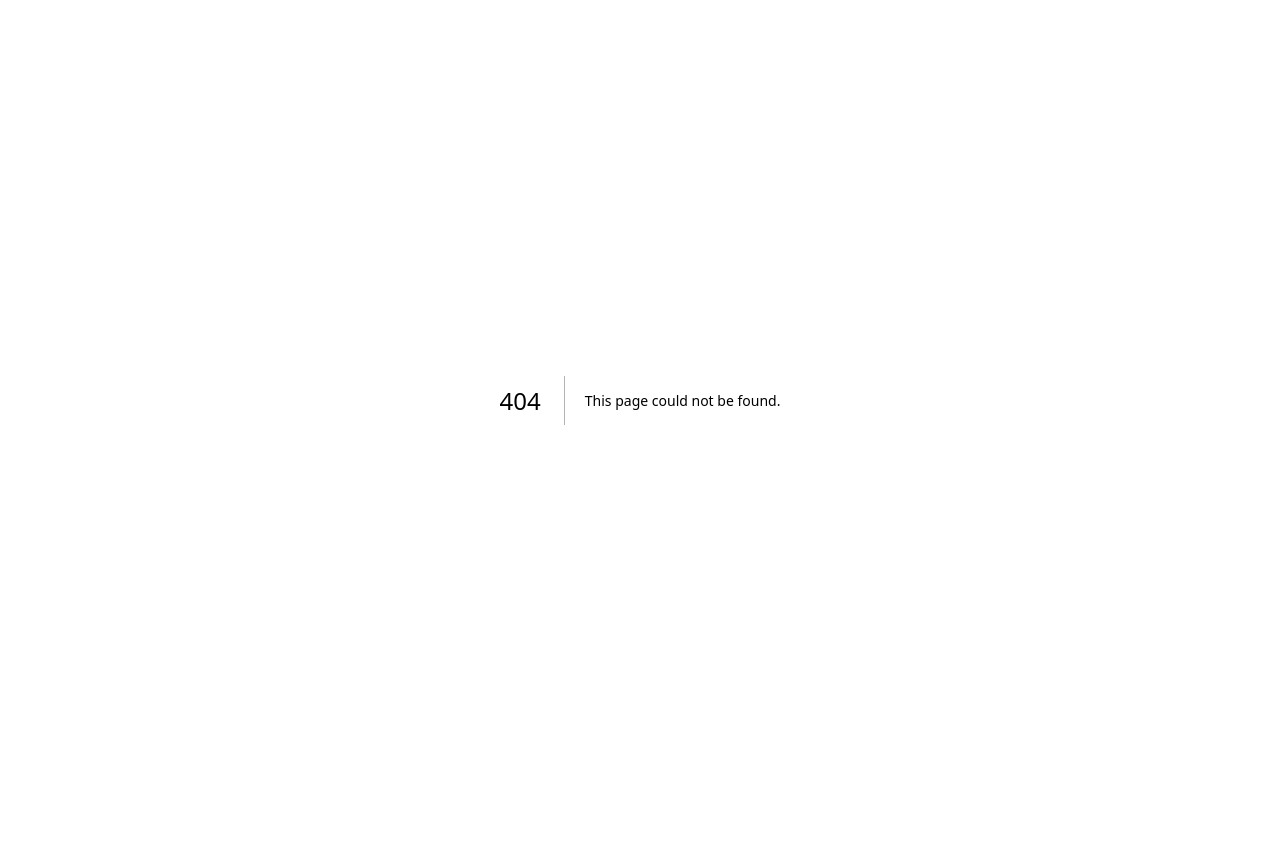
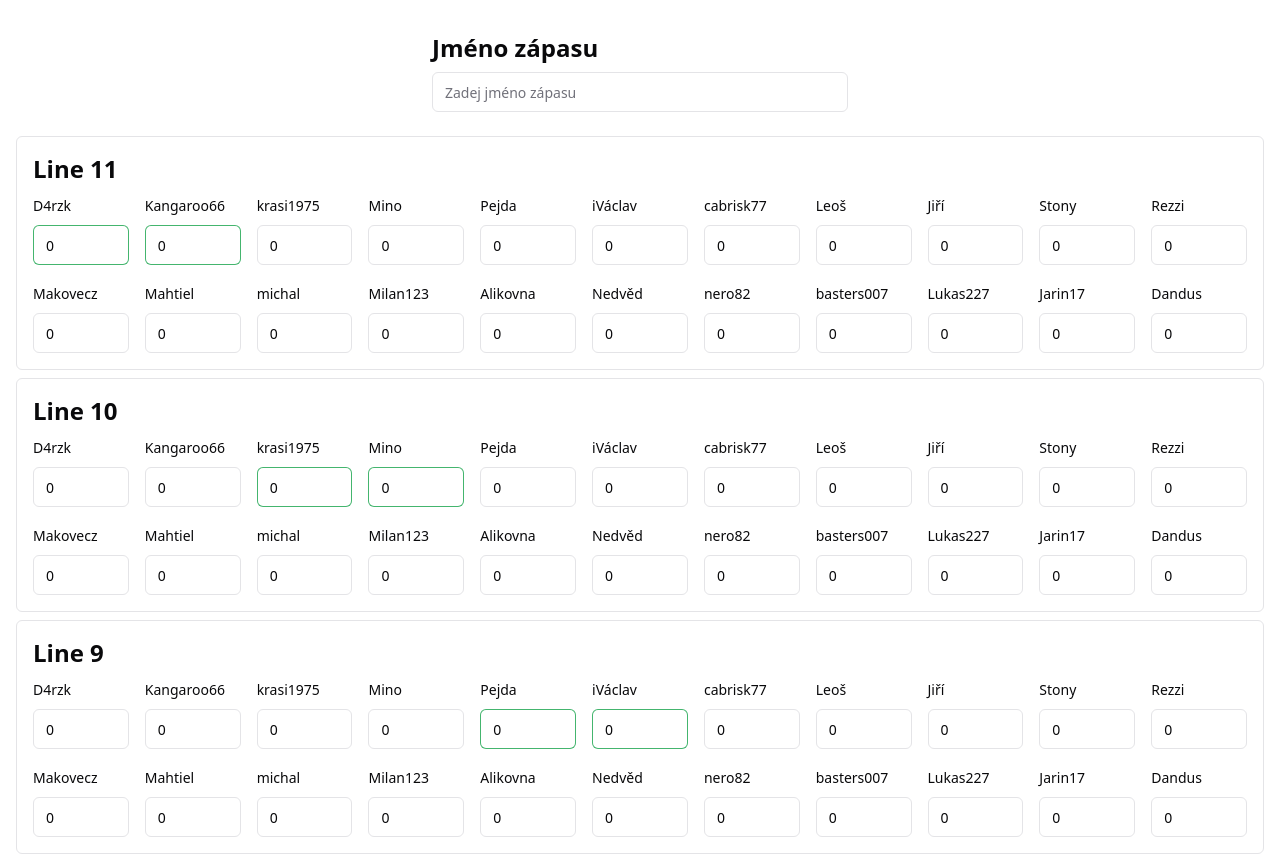
Before and after one commit to krouskystepan/football-lineup, a Next.js app: page /create-match in a window 1280 px wide. Before the commit this address had no page. Shown: the top 854 px of the page. Before the commit the page ends 800 px from the top, so only its background shows below. Built offline with nearby package versions, Linux system fonts and the light colour scheme.

Commit message:
add update match

```diff
--- a/actions/match.action.ts
+++ b/actions/match.action.ts
@@ -16,6 +16,28 @@ export async function createMatch(match: MatchType) {
   }
 }
 
+export async function updateMatch(id: string, match: MatchType) {
+  try {
+    await connectToDatabase()
+
+    await Match.findByIdAndUpdate(id, match, { new: true })
+  } catch (error) {
+    console.error(error)
+  }
+}
+
+export async function getMatchById(id: string) {
+  try {
+    await connectToDatabase()
+
+    const match = await Match.findById(id)
+
+    return JSON.stringify(match)
+  } catch (error) {
+    console.error(error)
+  }
+}
+
 export async function getMatches() {
   try {
     await connectToDatabase()
--- /dev/null
+++ b/app/create-match/page.tsx
@@ -0,0 +1,151 @@
+'use client'
+
+import { initialPlayers, NUMBER_OF_LINES } from '@/constants'
+import { zodResolver } from '@hookform/resolvers/zod'
+import React from 'react'
+import { useForm } from 'react-hook-form'
+
+import { Button } from '@/components/ui/button'
+import {
+  Form,
+  FormControl,
+  FormField,
+  FormItem,
+  FormLabel,
+  FormMessage,
+} from '@/components/ui/form'
+import { Input } from '@/components/ui/input'
+import { z } from 'zod'
+import { createMatch } from '@/actions/match.action'
+import { useRouter } from 'next/navigation'
+import { toast } from 'sonner'
+import { formatScore } from '@/lib/utils'
+import { MatchType } from '@/types'
+
+const formSchema = z.object({
+  matchName: z.string().min(1, { message: 'Jméno zápasu je povinné' }),
+  lines: z.array(
+    z.object({
+      players: z.array(
+        z.object({
+          id: z.coerce.number(),
+          name: z.string(),
+          score: z.string().min(1, { message: 'Povinné' }),
+          defaultLine: z.coerce.number(),
+        })
+      ),
+      line: z.coerce.number(),
+    })
+  ),
+})
+
+export default function CreateMatch() {
+  const router = useRouter()
+
+  const form = useForm<z.infer<typeof formSchema>>({
+    resolver: zodResolver(formSchema),
+    defaultValues: {
+      matchName: '',
+      lines: Array.from({ length: NUMBER_OF_LINES }, (_, index) => ({
+        line: index + 1,
+        players: initialPlayers.map((player) => ({
+          id: player.id,
+          name: player.name,
+          score: '0',
+          defaultLine: player.defaultLine,
+        })),
+      })),
+    },
+  })
+
+  async function onSubmit(values: z.infer<typeof formSchema>) {
+    try {
+      const formattedValues: MatchType = {
+        ...values,
+        lines: values.lines.map((line) => ({
+          ...line,
+          players: line.players.map((player) => ({
+            ...player,
+            score: formatScore(player.score),
+          })),
+        })),
+      }
+
+      await createMatch(formattedValues)
+      toast.success('Zápas byl úspěšně vytvořen')
+      router.push('/')
+    } catch (error) {
+      console.error(error)
+    }
+  }
+
+  return (
+    <main className="max-w-7xl mx-auto my-8">
+      <Form {...form}>
+        <form onSubmit={form.handleSubmit(onSubmit)}>
+          <div className="flex justify-center items-center mb-6 ">
+            <FormField
+              control={form.control}
+              name="matchName"
+              render={({ field }) => (
+                <FormItem className="w-full md:w-1/3">
+                  <FormLabel className="text-2xl font-bold">
+                    Jméno zápasu
+                  </FormLabel>
+                  <FormControl>
+                    <Input placeholder="Zadej jméno zápasu" {...field} />
+                  </FormControl>
+                  <FormMessage />
+                </FormItem>
+              )}
+            />
+          </div>
+
+          {form
+            .watch('lines')
+            .map((line, lineIndex) => (
+              <div
+                key={lineIndex}
+                className="space-y-2 border p-4 rounded-md my-2"
+              >
+                <h3 className="text-2xl font-semibold">Line {lineIndex + 1}</h3>
+                <div className="grid grid-cols-2 sm:grid-cols-3 md:grid-cols-6 xl:grid-cols-11 gap-4">
+                  {line.players.map((player, playerIndex) => (
+                    <FormField
+                      key={playerIndex}
+                      control={form.control}
+                      name={`lines.${lineIndex}.players.${playerIndex}.score`}
+                      render={({ field }) => (
+                        <FormItem>
+                          <FormLabel>{player.name}</FormLabel>
+                          <FormControl>
+                            <Input
+                              placeholder="Zadej skóre"
+                              {...field}
+                              className={`${
+                                lineIndex === player.defaultLine - 1
+                                  ? 'border-primary/80'
+                                  : ''
+                              }`}
+                            />
+                          </FormControl>
+                        </FormItem>
+                      )}
+                    />
+                  ))}
+                </div>
+              </div>
+            ))
+            .reverse()}
+          <Button
+            type="submit"
+            disabled={form.formState.isSubmitting}
+            className="w-full"
+          >
+            Odeslat
+          </Button>
+        </form>
+      </Form>
+    </main>
+  )
+}
--- a/app/page.tsx
+++ b/app/page.tsx
@@ -3,27 +3,31 @@ import { buttonVariants } from '@/components/ui/button'
 import { Separator } from '@/components/ui/separator'
 import { MatchType } from '@/types'
 import Link from 'next/link'
-import { useEffect, useState } from 'react'
 
 export default async function Home() {
   const matches: MatchType[] | undefined = await getMatches()
 
-  console.log('Matches:', matches)
-
   return (
     <div className="py-4">
       <div className="flex gap-5  items-center">
-        <h1>Football Lineup Manager</h1>
-        <Link href={'/match'} className={buttonVariants()}>
-          Vytvorit zapas
+        <Link href={'/create-match'} className={buttonVariants()}>
+          Vytvořit zápas
         </Link>
       </div>
       <div className="grid-cols-1 md:grid-cols-3 gap-4 grid">
         {matches?.map((match) => (
-          <div key={match.matchName} className="border p-4">
-            <h2 className="text-3xl font-bold text-center">
-              {match.matchName}
-            </h2>
+          <div key={match._id} className="border p-4">
+            <div className="flex gap-4 justify-between">
+              <h2 className="text-3xl font-bold text-center">
+                {match.matchName}
+              </h2>
+              <Link
+                href={`/update-match/${match._id}`}
+                className={buttonVariants({ variant: 'secondary' })}
+              >
+                Aktualizovat
+              </Link>
+            </div>
             {match.lines.map((line, index) => (
               <div key={index} className="group">
                 <h3 className="text-xl font-semibold">Line {index + 1}</h3>
--- a/app/match/page.tsx
+++ b/app/update-match/[id]/page.tsx
@@ -2,7 +2,7 @@
 
 import { initialPlayers, NUMBER_OF_LINES } from '@/constants'
 import { zodResolver } from '@hookform/resolvers/zod'
-import React from 'react'
+import React, { useEffect } from 'react'
 import { useForm } from 'react-hook-form'
 
 import { Button } from '@/components/ui/button'
@@ -16,9 +16,11 @@ import {
 } from '@/components/ui/form'
 import { Input } from '@/components/ui/input'
 import { z } from 'zod'
-import { createMatch } from '@/actions/match.action'
 import { useRouter } from 'next/navigation'
 import { toast } from 'sonner'
+import { formatScore } from '@/lib/utils'
+import { MatchType } from '@/types'
+import { getMatchById, updateMatch } from '@/actions/match.action'
 
 const formSchema = z.object({
   matchName: z.string().min(1, { message: 'Jméno zápasu je povinné' }),
@@ -28,7 +30,7 @@ const formSchema = z.object({
         z.object({
           id: z.coerce.number(),
           name: z.string(),
-          score: z.coerce.number(),
+          score: z.string().min(1, { message: 'Povinné' }),
           defaultLine: z.coerce.number(),
         })
       ),
@@ -37,7 +39,11 @@ const formSchema = z.object({
   ),
 })
 
-export default function Match() {
+export default function UpdateMatch({
+  params: { id },
+}: {
+  params: { id: string }
+}) {
   const router = useRouter()
 
   const form = useForm<z.infer<typeof formSchema>>({
@@ -49,17 +55,60 @@ export default function Match() {
         players: initialPlayers.map((player) => ({
           id: player.id,
           name: player.name,
-          score: 0,
+          score: player.score?.toString() ?? '0',
           defaultLine: player.defaultLine,
         })),
       })),
     },
   })
 
+  console.log(form.formState.errors)
+
+  useEffect(() => {
+    async function fetchMatches() {
+      try {
+        const fetchedMatch = await getMatchById(id)
+        if (!fetchedMatch) return
+
+        const parsedMatch: MatchType = JSON.parse(fetchedMatch)
+
+        console.log(parsedMatch)
+
+        form.reset({
+          matchName: 'lol',
+          lines: parsedMatch.lines.map((line) => ({
+            line: line.line,
+            players: line.players.map((player) => ({
+              id: player.id,
+              name: player.name,
+              score: player.score?.toString() ?? '0',
+              defaultLine: player.defaultLine,
+            })),
+          })),
+        })
+      } catch (error) {
+        console.error('Error fetching matches:', error)
+      }
+    }
+
+    fetchMatches()
+  }, [id, form])
+
   async function onSubmit(values: z.infer<typeof formSchema>) {
     try {
-      await createMatch(values)
-      toast.success('Zápas byl úspěšně vytvořen')
+      const formattedValues: MatchType = {
+        ...values,
+        lines: values.lines.map((line) => ({
+          ...line,
+          players: line.players.map((player) => ({
+            ...player,
+            score: formatScore(player.score),
+          })),
+        })),
+      }
+
+      await updateMatch(id, formattedValues)
+      toast.success('Zápas byl úspěšně aktualizován')
       router.push('/')
     } catch (error) {
       console.error(error)
@@ -70,12 +119,12 @@ export default function Match() {
     <main className="max-w-7xl mx-auto my-8">
       <Form {...form}>
         <form onSubmit={form.handleSubmit(onSubmit)}>
-          <div className="flex justify-around items-center mb-6">
+          <div className="flex justify-center items-center mb-6 ">
             <FormField
               control={form.control}
               name="matchName"
               render={({ field }) => (
-                <FormItem className="w-1/3">
+                <FormItem className="w-full md:w-1/3">
                   <FormLabel className="text-2xl font-bold">
                     Jméno zápasu
                   </FormLabel>
@@ -107,7 +156,7 @@ export default function Match() {
                           <FormLabel>{player.name}</FormLabel>
                           <FormControl>
                             <Input
-                              placeholder="Enter score"
+                              placeholder="Zadej skóre"
                               {...field}
                               className={`${
                                 lineIndex === player.defaultLine - 1
--- a/lib/utils.ts
+++ b/lib/utils.ts
@@ -4,3 +4,27 @@ import { twMerge } from 'tailwind-merge'
 export function cn(...inputs: ClassValue[]) {
   return twMerge(clsx(inputs))
 }
+
+function parseScore(value: string): number {
+  // Normalize input: replace commas with periods for decimal places
+  value = value.replace(',', '.')
+
+  // Remove any spaces
+  value = value.replace(/[\s,]/g, '')
+
+  // Extract numeric part
+  let num = parseFloat(value.replace(/[^0-9.]/g, ''))
+
+  // Apply multiplier based on suffix
+  if (value.toLowerCase().includes('k')) {
+    num *= 1000
+  } else if (value.toLowerCase().includes('m')) {
+    num *= 1000000
+  }
+
+  return Math.floor(num)
+}
+
+export function formatScore(value: string): string {
+  return parseScore(value).toString()
+}
--- a/types/index.ts
+++ b/types/index.ts
@@ -2,10 +2,11 @@ export type Player = {
   id: number
   name: string
   defaultLine: number
-  score?: number
+  score?: string
 }
 
 export type MatchType = {
+  _id?: string
   matchName: string
   lines: Array<{
     line: number
```
